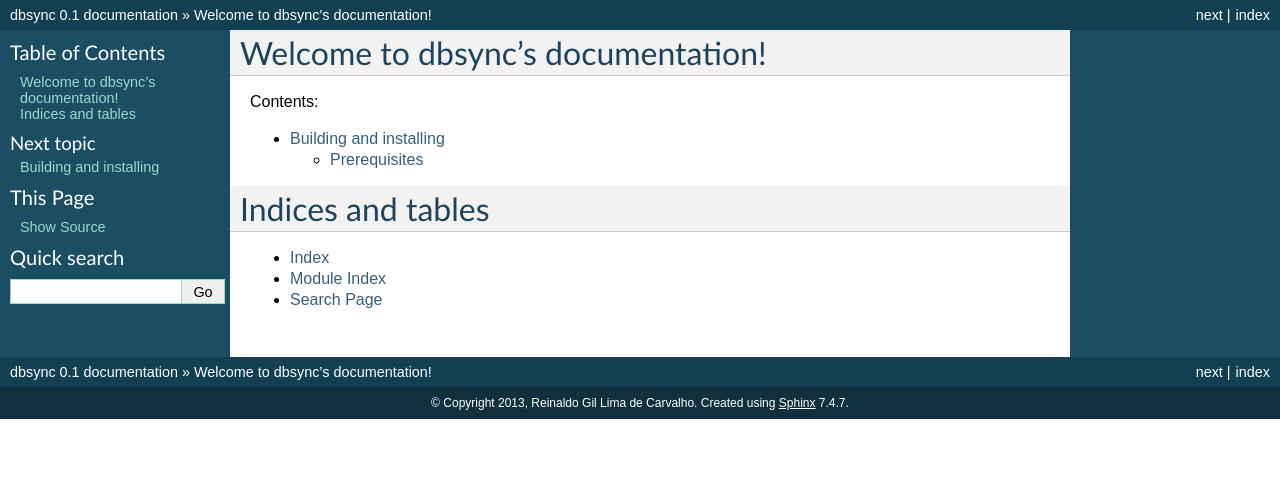
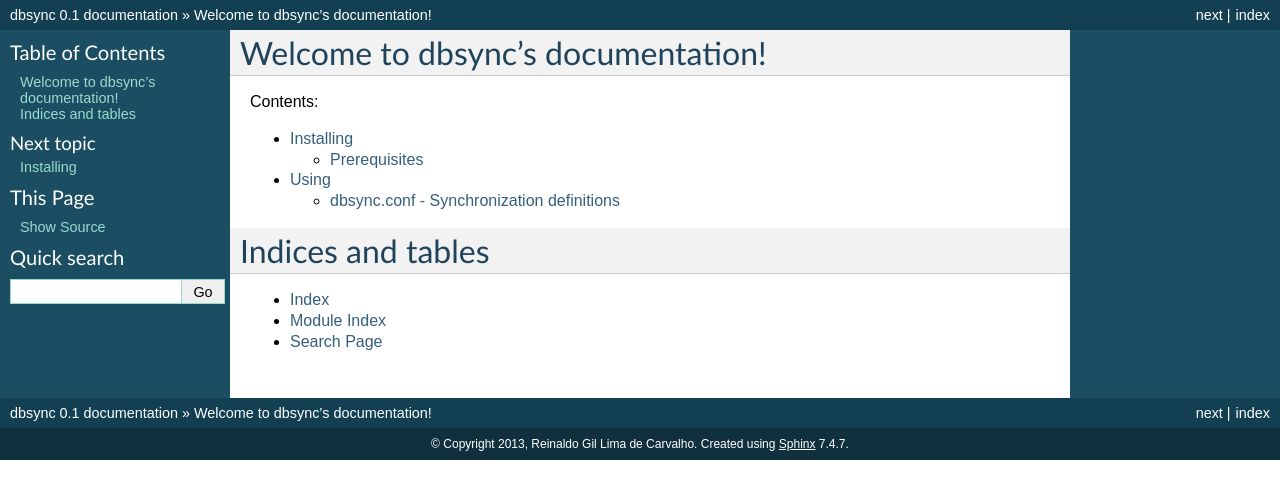
Before and after one commit to reinaldoc/dbsync, a Sphinx documentation site: the page built from docs/index.rst, in a window 1280 px wide. Shown: the top 499 px of the page. Built offline with Sphinx 7.4.7, drawn with Linux system fonts in a browser that asks for light colours.

```diff
--- a/docs/index.rst
+++ b/docs/index.rst
@@ -12,6 +12,7 @@ Contents:
    :maxdepth: 2
 
    installing.rst
+   using.rst
 
 Indices and tables
 ==================
--- a/docs/installing.rst
+++ b/docs/installing.rst
@@ -1,7 +1,7 @@
 
-***********************
-Building and installing
-***********************
+**********
+Installing
+**********
 
 dbsync - A synchronization framework
 
```
Also changed, not shown: docs/using.rst (added, +39 -0 lines).
